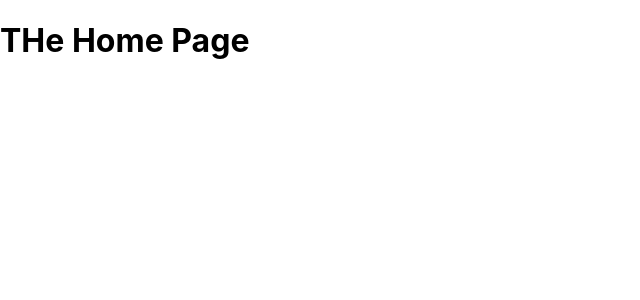
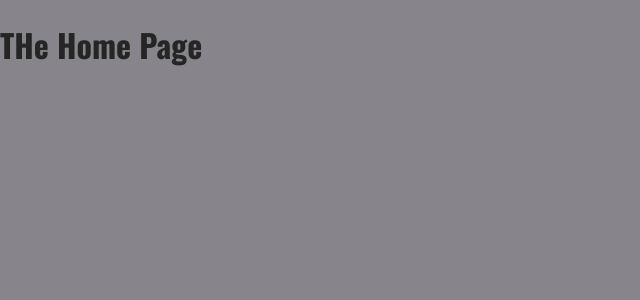
Before and after one commit to AisKreme/EventsProject_nextjs, a Next.js app: page / in a window 1280 px wide. Shown: the top 300 px of the page, without its empty margins (0-640 px from the left). Built offline with nearby package versions, Linux system fonts and the light colour scheme.

Commit message:
added css files

```diff
--- /dev/null
+++ b/components/events/EventList.module.css
@@ -0,0 +1,5 @@
+.list {
+  width: 90%;
+  max-width: 40rem;
+  margin: 5rem auto;
+}
--- a/styles/globals.css
+++ b/styles/globals.css
@@ -1,16 +1,64 @@
-html,
-body {
-  padding: 0;
-  margin: 0;
-  font-family: -apple-system, BlinkMacSystemFont, Segoe UI, Roboto, Oxygen,
-    Ubuntu, Cantarell, Fira Sans, Droid Sans, Helvetica Neue, sans-serif;
-}
-
-a {
-  color: inherit;
-  text-decoration: none;
-}
+@import url("https://fonts.googleapis.com/css2?family=Oswald:wght@700&family=Roboto&family=Source+Sans+Pro:wght@300&display=swap");
 
 * {
   box-sizing: border-box;
 }
+
+body {
+  --color-grey-50: hsl(265, 55%, 96%);
+  --color-grey-100: hsl(265, 19%, 88%);
+  --color-grey-200: hsl(265, 7%, 70%);
+  --color-grey-300: hsl(265, 6%, 66%);
+  --color-grey-400: hsl(265, 4%, 57%);
+  --color-grey-500: hsl(265, 3%, 53%);
+  --color-grey-600: hsl(265, 4%, 42%);
+  --color-grey-700: hsl(265, 4%, 31%);
+  --color-grey-800: hsl(276, 5%, 20%);
+  --color-grey-900: hsl(280, 5%, 13%);
+
+  --color-primary-50: #c8b3ce;
+  --color-primary-100: #a07aaa;
+  --color-primary-200: #884c97;
+  --color-primary-300: #843897;
+  --color-primary-400: #732392;
+  --color-primary-500: #5a097a;
+  --color-primary-600: #480264;
+  --color-primary-700: #3d0264;
+
+  --color-success-100: #a2f0bc;
+  --color-success-500: #12bd4b;
+
+  --color-error-100: #f1acc9;
+  --color-error-500: #a10c4a;
+
+  --size-1: 0.25rem;
+  --size-2: 0.5rem;
+  --size-3: 0.75rem;
+  --size-4: 1rem;
+  --size-5: 1.25rem;
+  --size-6: 1.5rem;
+  --size-8: 2rem;
+  --size-16: 4rem;
+  --size-20: 5rem;
+  --size-40: 10rem;
+
+  margin: 0;
+  background-color: var(--color-grey-500);
+  color: #252525;
+  font-family: "Roboto", sans-serif;
+}
+
+h1,
+h2,
+h3 {
+  font-family: "Oswald", "Roboto", sans-serif;
+}
+
+a {
+  text-decoration: none;
+}
+
+button {
+  font: inherit;
+  cursor: pointer;
+}
```
Also changed, not shown: components/events/EventItem.module.css (added, +103 -0 lines).
